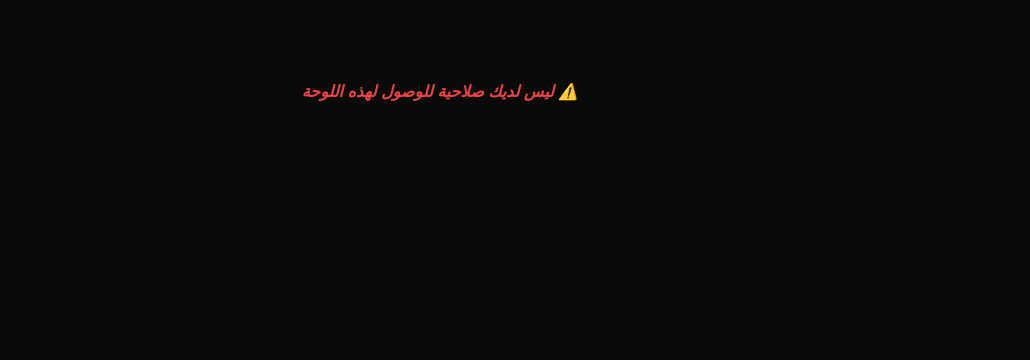
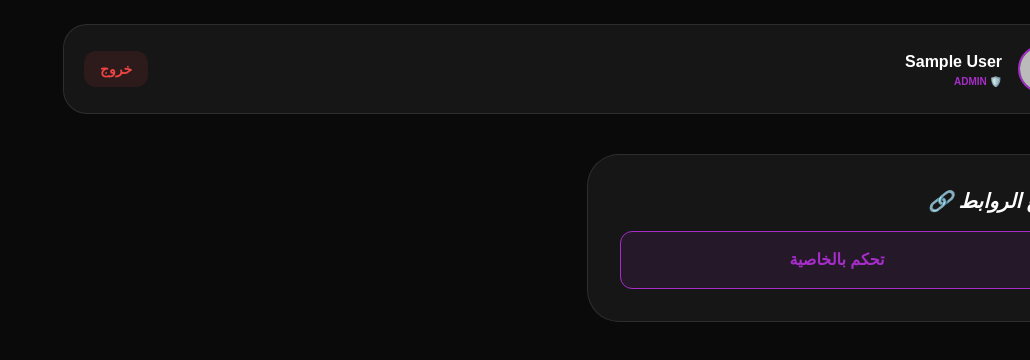
Before and after one commit to abdalrahmanabnmohammed-png/ii3rwa-bot2222, a Next.js app: page /security in a window 1280 px wide. Shown: the top 360 px of the page, without its empty margins (250-1280 px from the left). Built offline with nearby package versions, Linux system fonts and the light colour scheme; no server answers; sample sign-in values are in the browser's storage.

Commit message:
Update page.js

```diff
--- a/src/app/security/page.js
+++ b/src/app/security/page.js
@@ -1,79 +1,53 @@
 "use client";
-import { useSession } from "next-auth/react";
-import { useState, useEffect } from "react";
+import { useSession, signOut } from "next-auth/react";
+import { useRouter } from "next/navigation";
+import { useEffect, useState } from "react";
 
 export default function SecurityPage() {
   const { data: session, status } = useSession();
-  const [isAdmin, setIsAdmin] = useState(false);
-  const [antiLink, setAntiLink] = useState(false);
+  const router = useRouter();
 
-  // 1. مصفوفة الملاك (صلاحيات كاملة)
-  const OWNER_IDS = ["741981934447493160", "000000000000000000"];
-
+  const OWNER_IDS = ["123456789012345678", "000000000000000000"];
   const isOwner = session?.user?.id && OWNER_IDS.includes(session.user.id);
 
-  // 2. التحقق من الإداريين (سنقوم بجلبهم من MongoDB)
   useEffect(() => {
-    const checkAccess = async () => {
-      if (isOwner) {
-        setIsAdmin(true);
-        return;
+    if (status === "unauthenticated") {
+      router.push('/login');
     }
+  }, [status, router]);
 
-      // هنا نقوم بسؤال السيرفر: هل هذا المستخدم إداري؟
-      const res = await fetch(`/api/admins/check?id=${session?.user?.id}`);
-      if (res.ok) setIsAdmin(true);
-    };
-
-    if (session) checkAccess();
-  }, [session, isOwner]);
-
-  if (status === "loading") return <div className="text-white text-center mt-20">جاري فحص الرتبة...</div>;
-
-  // حماية: إذا لم يكن مالكاً ولا إدارياً، اطرده
-  if (!isAdmin && !isOwner) {
-    return <div className="text-red-500 text-center mt-20 font-bold italic">⚠️ ليس لديك صلاحية للوصول لهذه اللوحة</div>;
-  }
+  if (status === "loading") return <div className="min-h-screen bg-black flex items-center justify-center text-[#A62DC9]">جاري الفحص...</div>;
+  if (!session) return null;
 
   return (
-    <div className="min-h-screen bg-[#0a0a0a] text-white p-8" dir="rtl">
-      {/* هيدر ترحيبي يتغير حسب الرتبة */}
-      <div className="mb-10 flex justify-between items-center">
+    <div className="min-h-screen bg-[#0a0a0a] text-white p-6" dir="rtl">
+      <div className="max-w-5xl mx-auto">
+        <header className="flex justify-between items-center mb-10 bg-white/5 p-5 rounded-3xl border border-white/10">
+          <div className="flex items-center gap-4">
+            <img src={session.user.image} className="w-12 h-12 rounded-full border-2 border-[#A62DC9]" alt="avatar" />
             <div>
-          <h1 className="text-2xl font-black italic">لوحة تحكم <span className="text-[#A62DC9]">ii3RwA</span></h1>
-          <p className="text-xs text-gray-500">مرحباً {session.user.name} ({isOwner ? "مالك" : "إداري"})</p>
+              <p className="font-bold">{session.user.name}</p>
+              <p className="text-[10px] text-[#A62DC9] font-black">{isOwner ? "👑 OWNER" : "🛡️ ADMIN"}</p>
             </div>
           </div>
+          <button onClick={() => signOut()} className="text-red-500 text-sm font-bold bg-red-500/10 px-4 py-2 rounded-xl">خروج</button>
+        </header>
 
-      {/* --- قسم المالك فقط (إدارة الفريق) --- */}
         {isOwner && (
-        <div className="mb-10 p-6 bg-[#A62DC9]/5 border border-[#A62DC9]/20 rounded-3xl">
-          <h2 className="text-lg font-bold text-[#A62DC9] mb-4">👑 إدارة الإداريين (للمالك فقط)</h2>
-          <div className="flex gap-3">
-             <input type="text" placeholder="Discord ID" className="bg-white/5 p-3 rounded-xl flex-1 border border-white/10" />
-             <button className="bg-[#A62DC9] px-6 rounded-xl font-bold">إضافة</button>
+          <section className="mb-10 p-8 bg-white/5 border-2 border-[#A62DC9]/20 rounded-[2.5rem] animate-fade-in">
+            <h2 className="text-xl font-black mb-4 text-[#A62DC9]">إدارة طاقم الإدارة</h2>
+            <div className="flex gap-4">
+              <input type="text" placeholder="Discord User ID" className="flex-1 bg-black/40 border border-white/10 p-4 rounded-2xl outline-none focus:border-[#A62DC9]" />
+              <button className="bg-[#A62DC9] px-10 rounded-2xl font-black">إضافة إداري</button>
             </div>
-        </div>
+          </section>
         )}
 
-      {/* --- قسم الإداريين والمالك (خصائص التحكم بالبوت) --- */}
         <div className="grid grid-cols-1 md:grid-cols-2 gap-6">
-        <div className="p-8 bg-white/5 border border-white/10 rounded-[2rem]">
-          <h3 className="text-xl font-bold mb-4 italic">الحماية العامة 🛡️</h3>
-          <div className="flex justify-between items-center bg-black/40 p-4 rounded-2xl">
-            <span>تفعيل منع الروابط</span>
-            <button
-              onClick={() => setAntiLink(!antiLink)}
-              className={`px-4 py-2 rounded-lg font-bold ${antiLink ? 'bg-green-500/20 text-green-500' : 'bg-red-500/20 text-red-500'}`}
-            >
-              {antiLink ? "مفعل" : "معطل"}
-            </button>
+          <div className="p-8 bg-white/5 border border-white/10 rounded-[2rem] hover:border-[#A62DC9]/50 transition-all">
+            <h3 className="text-xl font-black mb-4 italic">منع الروابط 🔗</h3>
+            <button className="w-full py-4 rounded-xl font-bold bg-[#A62DC9]/10 text-[#A62DC9] border border-[#A62DC9]">تحكم بالخاصية</button>
           </div>
-        </div>
-
-        <div className="p-8 bg-white/5 border border-white/10 rounded-[2rem] opacity-50">
-          <h3 className="text-xl font-bold mb-2 italic">نظام الترحيب (قريباً) 👋</h3>
-          <p className="text-xs text-gray-500 text-left">Coming Soon</p>
         </div>
       </div>
     </div>
```
Lines whose indentation alone changed are shown as unchanged.
